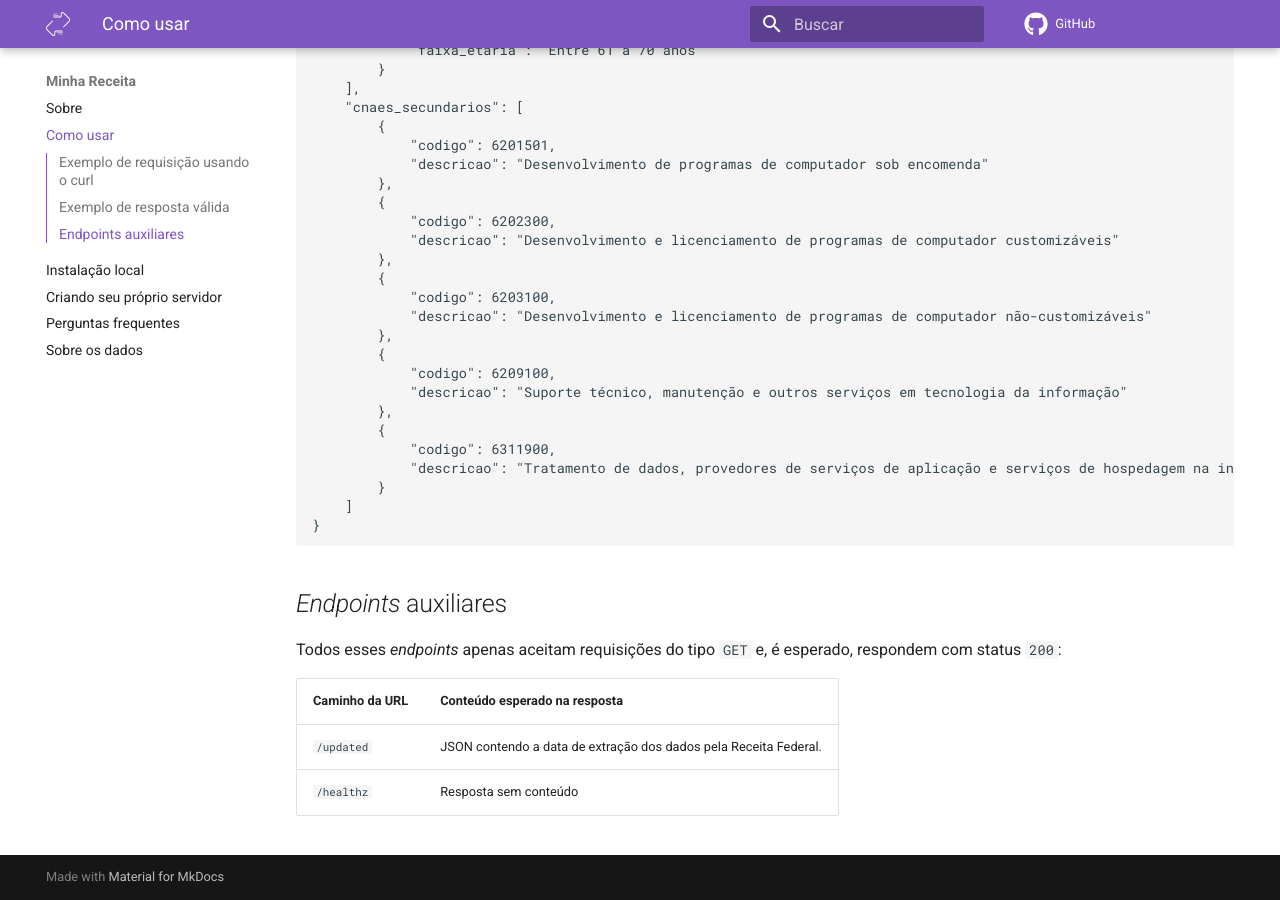
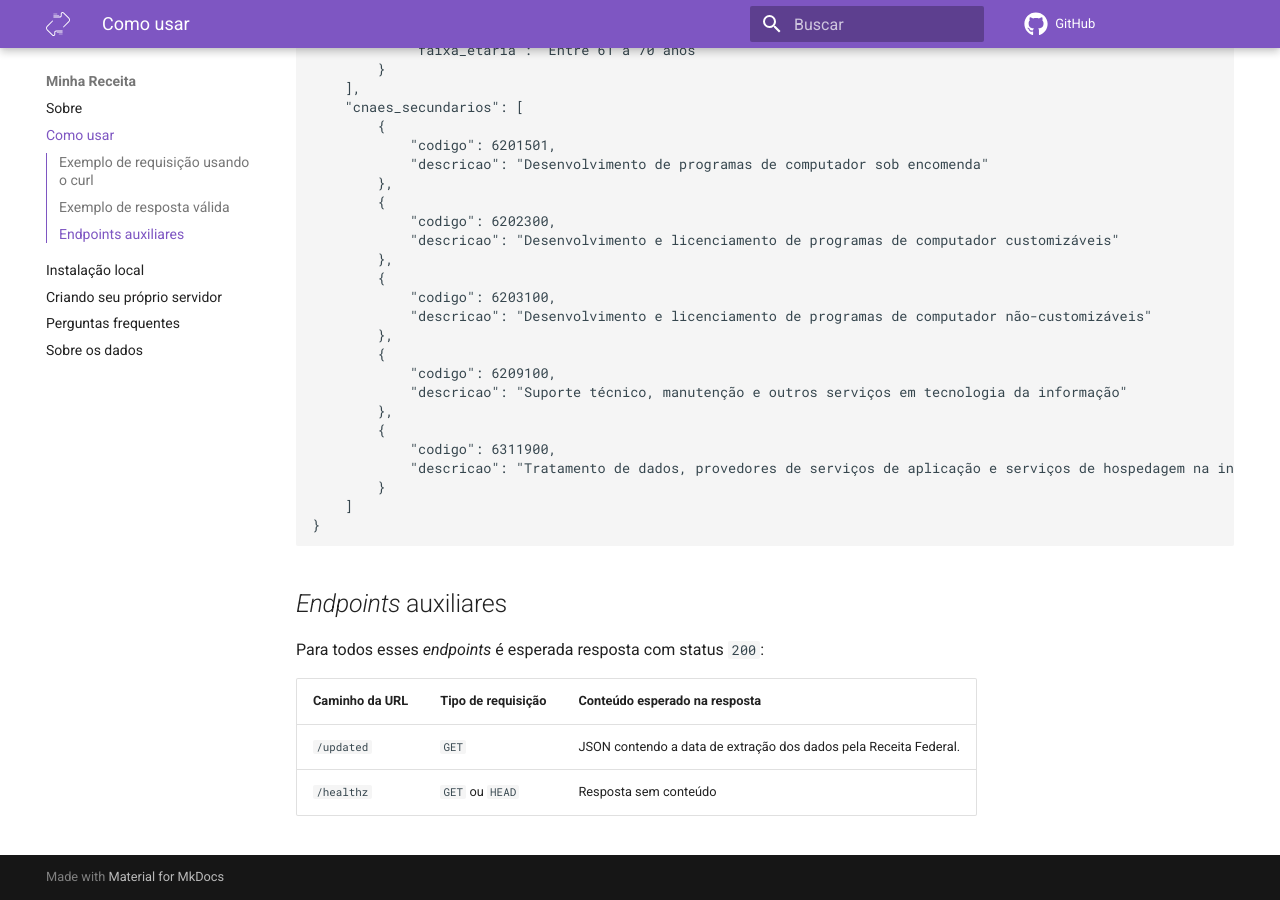
Before and after one commit to cuducos/minha-receita, an MkDocs documentation site: the page built from docs/como-usar.md, in a window 1280 px wide and 900 px high, scrolled down 3548 px. Built offline with MkDocs 1.6.1 and Material for MkDocs 9.7.7, drawn with Linux system fonts in a browser that asks for light colours; comment, search, counter and statistics services are not loaded.

Commit message:
Updates /healthz docs

```diff
--- a/docs/como-usar.md
+++ b/docs/como-usar.md
@@ -193,9 +193,9 @@ $ curl https://minhareceita.org/33683111000280
 
 ## _Endpoints_ auxiliares
 
-Todos esses _endpoints_ apenas aceitam requisições do tipo `GET` e, é esperado, respondem com status `200`:
+Para todos esses _endpoints_ é esperada resposta com status `200`:
 
-| Caminho da URL | Conteúdo esperado na resposta |
----|---|
-| `/updated` | JSON contendo a data de extração dos dados pela Receita Federal. |
-| `/healthz` | Resposta sem conteúdo |
+| Caminho da URL | Tipo de requisição | Conteúdo esperado na resposta |
+|---|---|---|
+| `/updated` | `GET` | JSON contendo a data de extração dos dados pela Receita Federal. |
+| `/healthz` | `GET` ou `HEAD` | Resposta sem conteúdo |
```
